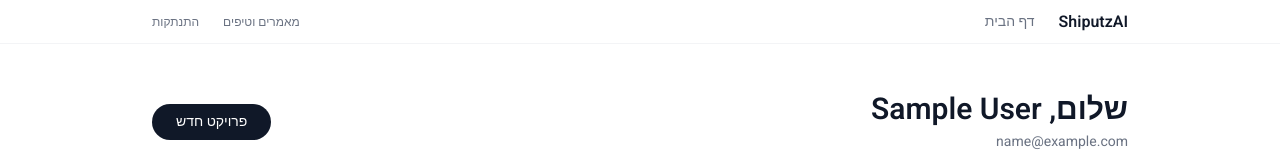
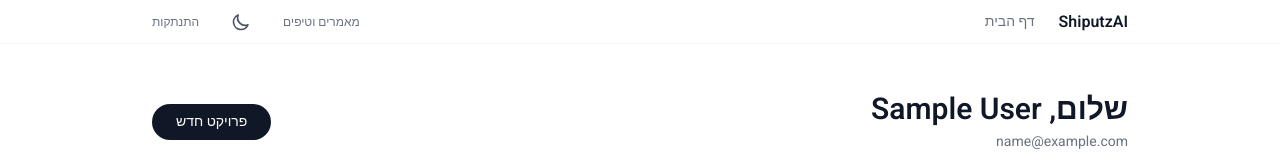
Before and after one commit to guyceza/shiputz-ai, a Next.js app: page /dashboard in a window 1280 px wide. Shown: the top 160 px of the page. Built offline with nearby package versions, Linux system fonts and the light colour scheme; no server answers; sample sign-in values are in the browser's storage.

Commit message:
Stage 4: Add dark mode infrastructure and toggle

```diff
--- a/src/app/dashboard/page.tsx
+++ b/src/app/dashboard/page.tsx
@@ -5,6 +5,7 @@ import Link from "next/link";
 import { useRouter, useSearchParams } from "next/navigation";
 import AdminPanel from "./admin-panel";
 import { DashboardSkeleton } from "@/components/Skeleton";
+import { ThemeToggle } from "@/components/ThemeToggle";
 import {
   getProjects,
   createProject,
@@ -465,18 +466,18 @@ function DashboardContent() {
   }
 
   return (
-    <div className="min-h-screen bg-white">
+    <div className="min-h-screen bg-white dark:bg-gray-950">
       {/* Navigation */}
-      <nav className="h-11 border-b border-gray-100">
+      <nav className="h-11 border-b border-gray-100 dark:border-gray-800">
         <div className="max-w-5xl mx-auto px-6 h-full flex items-center justify-between">
           <div className="flex items-center gap-6">
-            <Link href="/" className="text-base font-semibold text-gray-900 hover:text-blue-600">
+            <Link href="/" className="text-base font-semibold text-gray-900 dark:text-white hover:text-blue-600">
               ShiputzAI
             </Link>
-            <Link href="/" className="text-sm text-gray-500 hover:text-gray-900">דף הבית</Link>
+            <Link href="/" className="text-sm text-gray-500 dark:text-gray-400 hover:text-gray-900 dark:hover:text-white">דף הבית</Link>
           </div>
           <div className="flex items-center gap-6">
-            <Link href="/tips" className="text-xs text-gray-500 hover:text-gray-900">
+            <Link href="/tips" className="text-xs text-gray-500 dark:text-gray-400 hover:text-gray-900 dark:hover:text-white">
               מאמרים וטיפים
             </Link>
             {isAdmin && (
@@ -495,9 +496,10 @@ function DashboardContent() {
                 </button>
               </div>
             )}
+            <ThemeToggle />
             <button
               onClick={handleLogout}
-              className="text-xs text-gray-500 hover:text-gray-900"
+              className="text-xs text-gray-500 hover:text-gray-900 dark:text-gray-400 dark:hover:text-gray-200"
             >
               התנתקות
             </button>
--- a/src/app/globals.css
+++ b/src/app/globals.css
@@ -7,11 +7,29 @@
   --border: #e8e8ed;
   --accent: #0071e3;
   --accent-hover: #0077ed;
+  --card: #ffffff;
+  --card-foreground: #1d1d1f;
+}
+
+.dark {
+  --background: #0a0a0a;
+  --foreground: #ededed;
+  --muted: #a1a1a1;
+  --border: #2a2a2a;
+  --accent: #3b82f6;
+  --accent-hover: #60a5fa;
+  --card: #171717;
+  --card-foreground: #ededed;
 }
 
 body {
   background: var(--background);
   color: var(--foreground);
+}
+
+/* Dark mode transitions */
+* {
+  transition: background-color 0.2s ease, border-color 0.2s ease;
 }
 
 /* Apple-style smooth scrolling */
--- a/src/app/layout.tsx
+++ b/src/app/layout.tsx
@@ -2,6 +2,7 @@ import type { Metadata } from "next";
 import { Heebo } from "next/font/google";
 import { Analytics } from "@vercel/analytics/react";
 import ChatWidget from "@/components/ChatWidget";
+import { ThemeProvider } from "@/contexts/ThemeContext";
 import "./globals.css";
 
 const heebo = Heebo({
@@ -111,9 +112,11 @@ export default function RootLayout({
           dangerouslySetInnerHTML={{ __html: JSON.stringify(jsonLd) }}
         />
       </head>
-      <body className={`${heebo.className} antialiased`}>
-        {children}
-        <ChatWidget />
+      <body className={`${heebo.className} antialiased bg-[var(--background)] text-[var(--foreground)]`}>
+        <ThemeProvider>
+          {children}
+          <ChatWidget />
+        </ThemeProvider>
         <Analytics />
       </body>
     </html>
--- /dev/null
+++ b/src/components/ThemeToggle.tsx
@@ -0,0 +1,31 @@
+"use client";
+
+import { useTheme } from "@/contexts/ThemeContext";
+
+export function ThemeToggle() {
+  const { theme, resolvedTheme, setTheme } = useTheme();
+
+  const cycleTheme = () => {
+    if (theme === "light") setTheme("dark");
+    else if (theme === "dark") setTheme("system");
+    else setTheme("light");
+  };
+
+  return (
+    <button
+      onClick={cycleTheme}
+      className="p-2 rounded-full hover:bg-gray-100 dark:hover:bg-gray-800 transition-colors"
+      title={theme === "system" ? "מצב מערכת" : theme === "dark" ? "מצב כהה" : "מצב בהיר"}
+    >
+      {resolvedTheme === "dark" ? (
+        <svg className="w-5 h-5 text-yellow-400" fill="none" stroke="currentColor" viewBox="0 0 24 24">
+          <path strokeLinecap="round" strokeLinejoin="round" strokeWidth={2} d="M12 3v1m0 16v1m9-9h-1M4 12H3m15.364 6.364l-.707-.707M6.343 6.343l-.707-.707m12.728 0l-.707.707M6.343 17.657l-.707.707M16 12a4 4 0 11-8 0 4 4 0 018 0z" />
+        </svg>
+      ) : (
+        <svg className="w-5 h-5 text-gray-600 dark:text-gray-400" fill="none" stroke="currentColor" viewBox="0 0 24 24">
+          <path strokeLinecap="round" strokeLinejoin="round" strokeWidth={2} d="M20.354 15.354A9 9 0 018.646 3.646 9.003 9.003 0 0012 21a9.003 9.003 0 008.354-5.646z" />
+        </svg>
+      )}
+    </button>
+  );
+}
--- /dev/null
+++ b/src/contexts/ThemeContext.tsx
@@ -0,0 +1,70 @@
+"use client";
+
+import { createContext, useContext, useEffect, useState } from "react";
+
+type Theme = "light" | "dark" | "system";
+
+interface ThemeContextType {
+  theme: Theme;
+  resolvedTheme: "light" | "dark";
+  setTheme: (theme: Theme) => void;
+}
+
+const ThemeContext = createContext<ThemeContextType | undefined>(undefined);
+
+export function ThemeProvider({ children }: { children: React.ReactNode }) {
+  const [theme, setThemeState] = useState<Theme>("system");
+  const [resolvedTheme, setResolvedTheme] = useState<"light" | "dark">("light");
+
+  useEffect(() => {
+    // Load saved theme
+    const saved = localStorage.getItem("theme") as Theme | null;
+    if (saved) {
+      setThemeState(saved);
+    }
+  }, []);
+
+  useEffect(() => {
+    const root = window.document.documentElement;
+
+    const applyTheme = (isDark: boolean) => {
+      if (isDark) {
+        root.classList.add("dark");
+        setResolvedTheme("dark");
+      } else {
+        root.classList.remove("dark");
+        setResolvedTheme("light");
+      }
+    };
+
+    if (theme === "system") {
+      const mediaQuery = window.matchMedia("(prefers-color-scheme: dark)");
+      applyTheme(mediaQuery.matches);
+
+      const handler = (e: MediaQueryListEvent) => applyTheme(e.matches);
+      mediaQuery.addEventListener("change", handler);
+      return () => mediaQuery.removeEventListener("change", handler);
+    } else {
+      applyTheme(theme === "dark");
+    }
+  }, [theme]);
+
+  const setTheme = (newTheme: Theme) => {
+    setThemeState(newTheme);
+    localStorage.setItem("theme", newTheme);
+  };
+
+  return (
+    <ThemeContext.Provider value={{ theme, resolvedTheme, setTheme }}>
+      {children}
+    </ThemeContext.Provider>
+  );
+}
+
+export function useTheme() {
+  const context = useContext(ThemeContext);
+  if (!context) {
+    throw new Error("useTheme must be used within ThemeProvider");
+  }
+  return context;
+}
```
